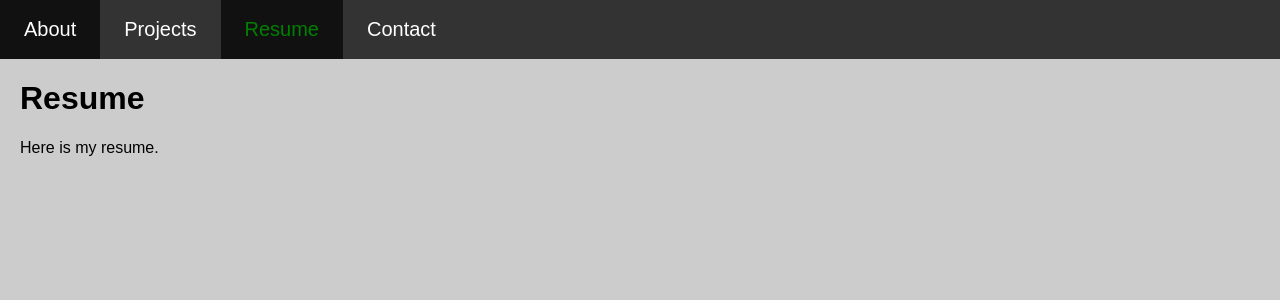
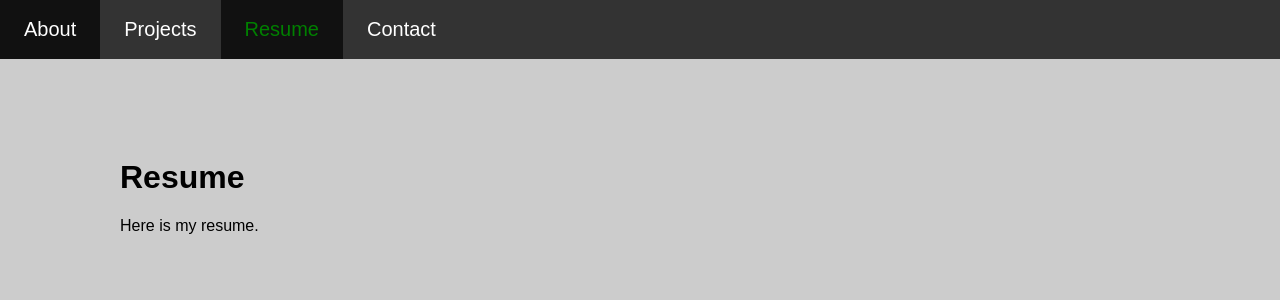
Before and after one commit to ErylKenner/ErylKenner.github.io, a Jekyll site: the page built from resume.md, in a window 1280 px wide. Shown: the top 300 px of the page. Built offline with Jekyll 4.4.1, drawn with Linux system fonts in a browser that asks for light colours.

Commit message:
Pages now have 100px margin

```diff
--- a/_layouts/default.html
+++ b/_layouts/default.html
@@ -8,8 +8,10 @@
   </head>
   <body>
     {% include navigation.html %}
-    <div id="content_container">
-    {{ content }}
-    <div>
+    <div class="margin_div">
+        <div id="content_container">
+        {{ content }}
+        <div>
+    </div>
   </body>
 </html>
--- a/_sass/main.scss
+++ b/_sass/main.scss
@@ -45,6 +45,13 @@ nav li a:hover {
   background-color: #111;
 }
 
+.margin_div{
+    margin: 100px 100px;
+    padding: 0;
+    //width: 75%;
+    //margin: auto;;
+}
+
 #content_container{
     //background-color: white;
     margin: 20px 20px;
```
Also changed, not shown: index.md (+3 -1 lines).
